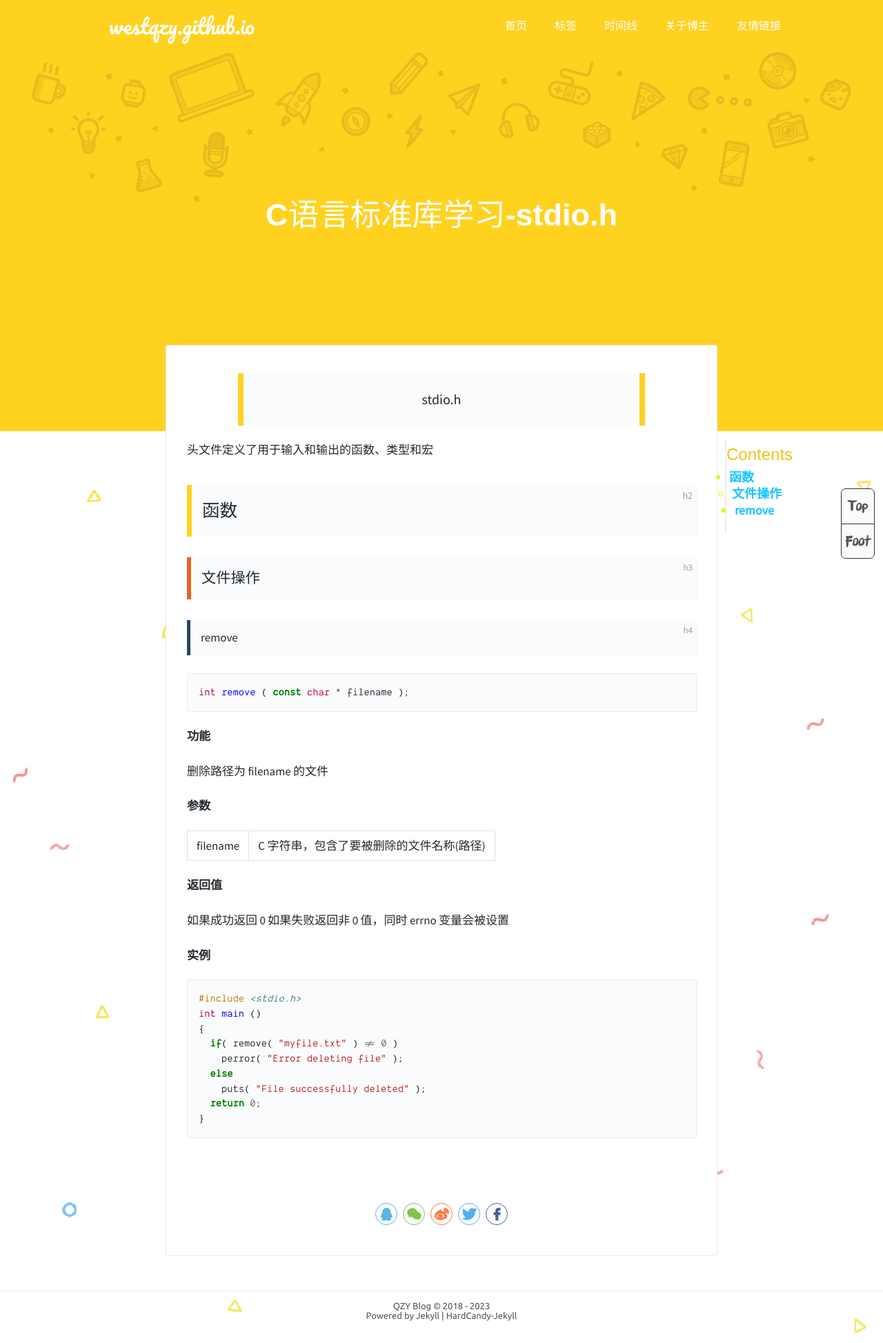
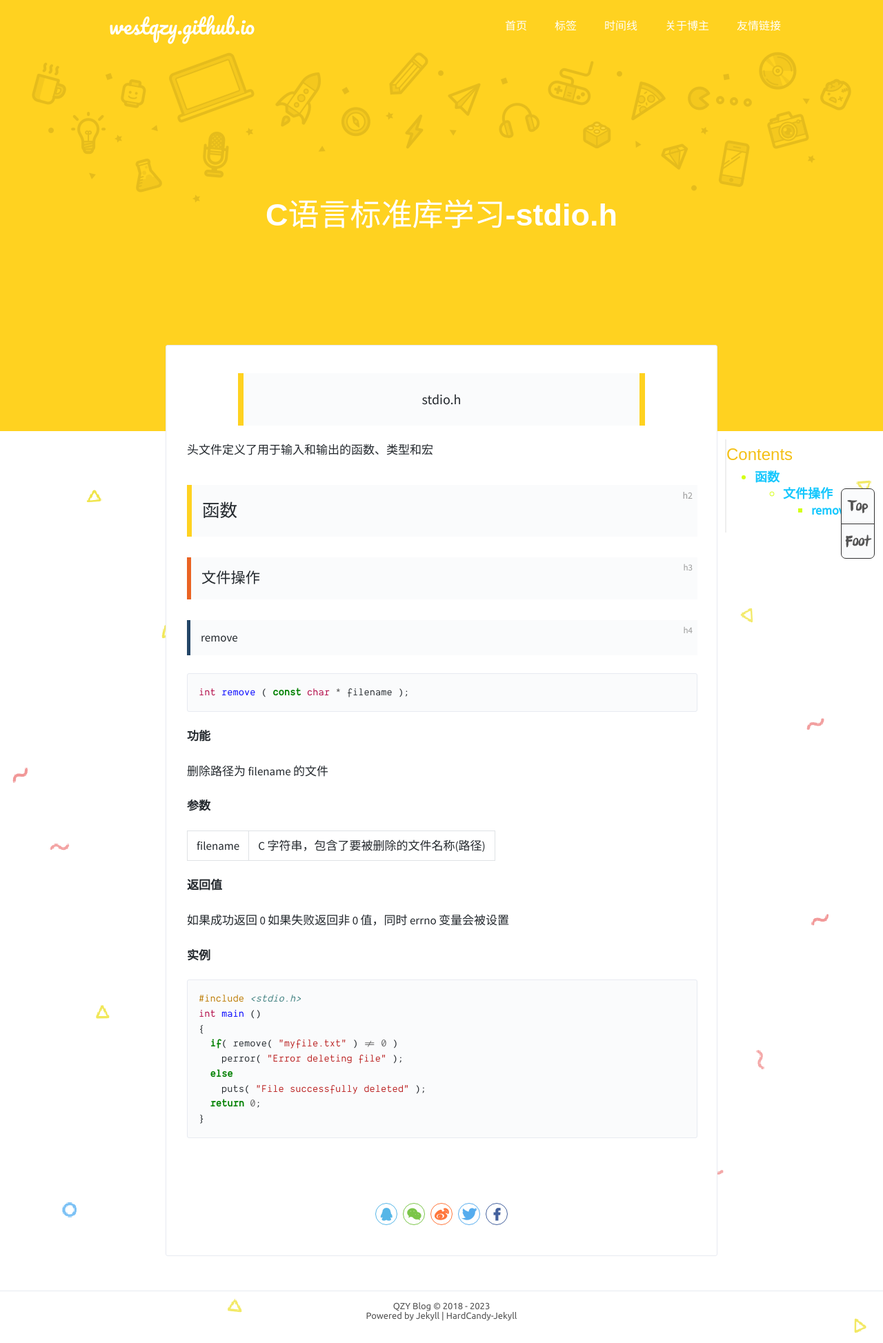
Before and after one commit to westqzy/westqzy.github.io11, a Jekyll site: the page built from _posts/2023-02-04-CL0.md, in a window 1280 px wide. Shown: the whole page at 69% size. Built offline with Jekyll 4.4.1, drawn with Linux system fonts in a browser that asks for light colours.

Commit message:
Update style.css

```diff
--- a/assets/css/style.css
+++ b/assets/css/style.css
@@ -1144,8 +1144,8 @@
 }
 .container .table-of-contents ul {
   list-style: none;
-  padding-left: 0;
-  margin-left: 4px;
+  padding-left: 20;
+  margin-left: 5px;
   list-style-type: revert;
   font-size: 18px;
   line-height: 24px;
```
